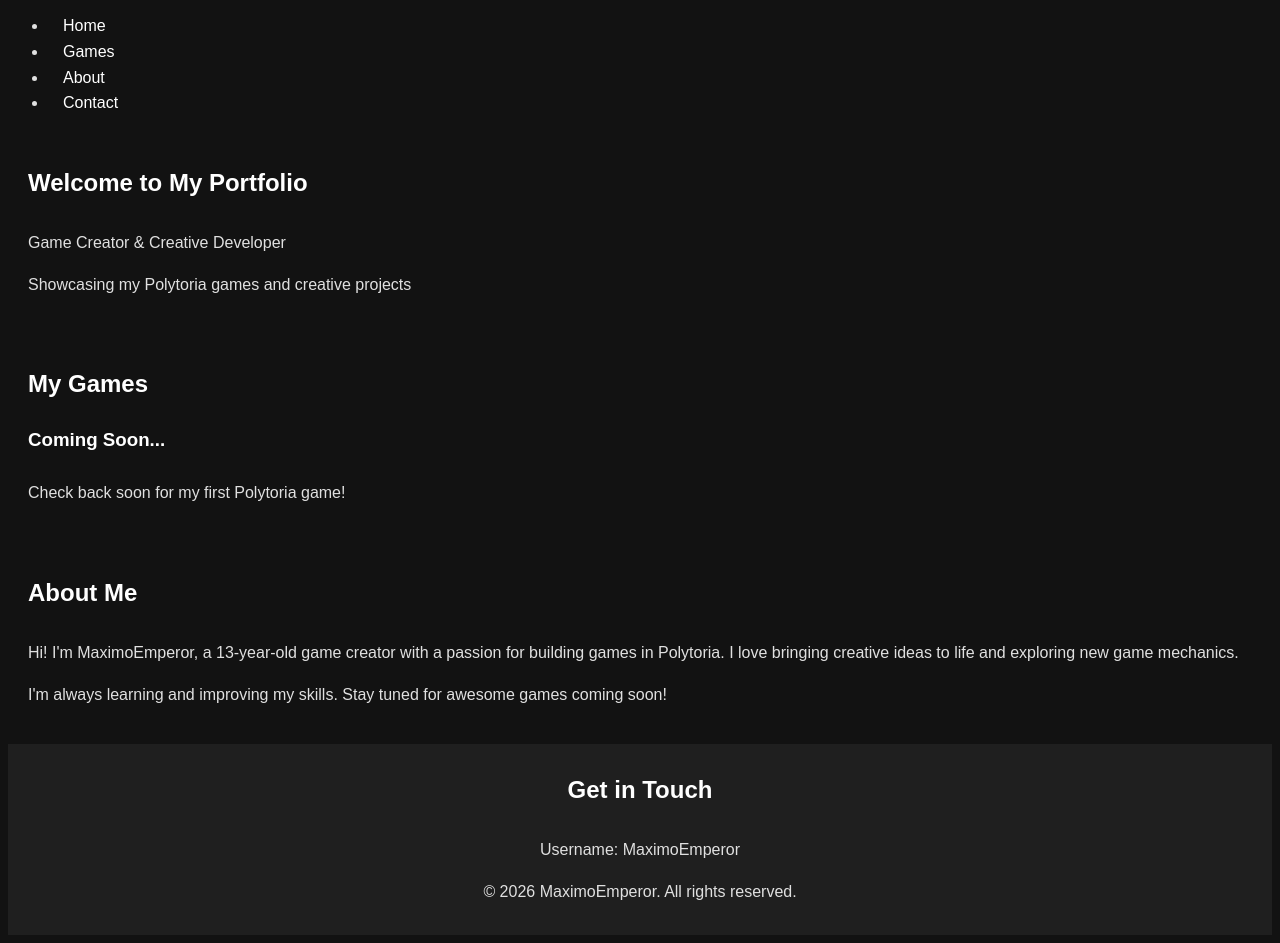
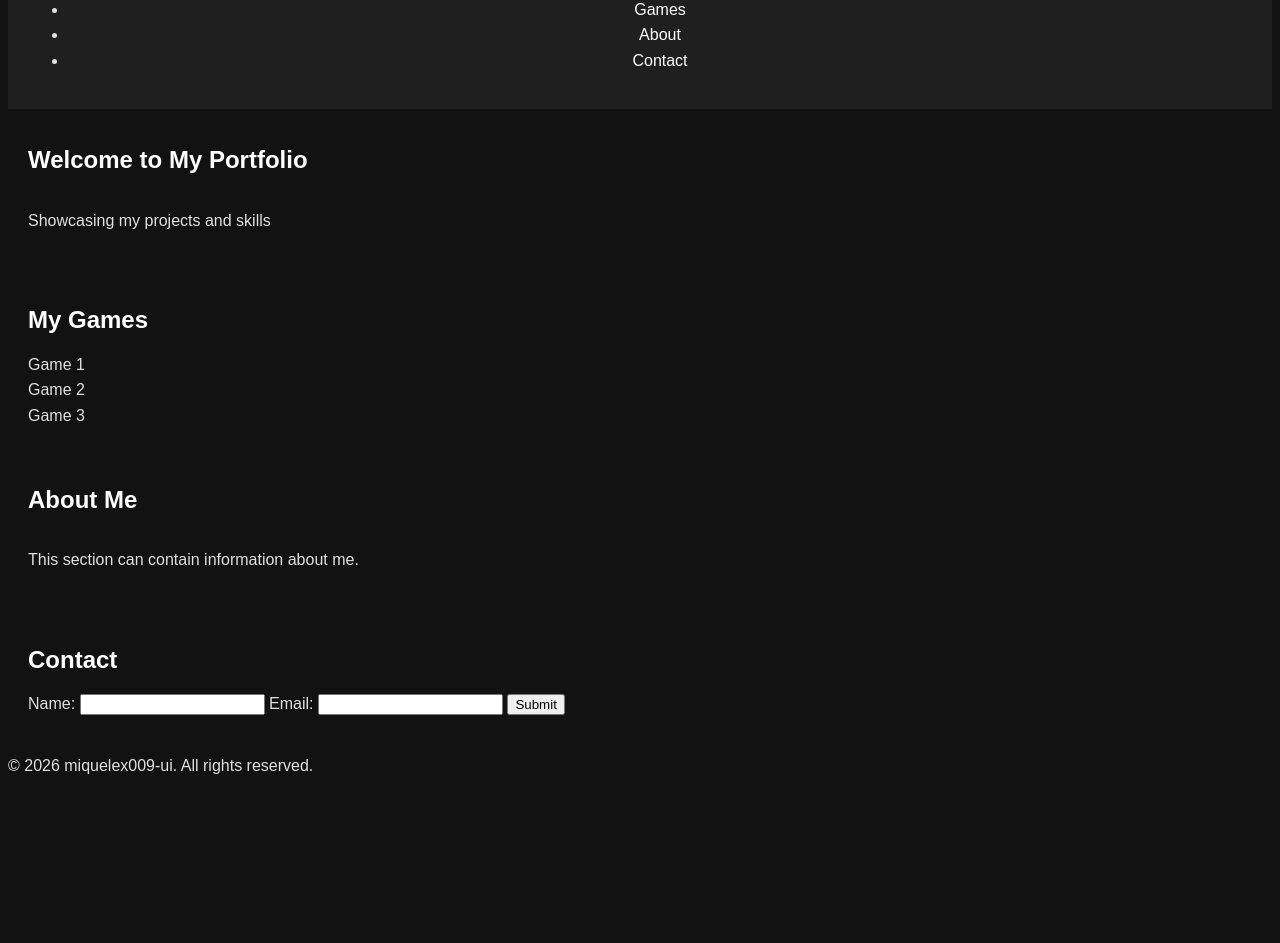
Before and after one commit to miquelex009-ui/portfolio-website, a plain HTML site: page index.html in a window 1280 px wide. Shown: the part 73-1016 px from the top of the page. After the commit the page ends 867 px from the top, so only its background shows below. Drawn offline with Linux system fonts and the light colour scheme.

Commit message:
Update index.html with modern HTML structure

```diff
--- a/index.html
+++ b/index.html
@@ -3,59 +3,50 @@
 <head>
     <meta charset="UTF-8">
     <meta name="viewport" content="width=device-width, initial-scale=1.0">
-    <title>MaximoEmperor - Portfolio</title>
     <link rel="stylesheet" href="styles.css">
+    <title>Portfolio Website</title>
 </head>
 <body>
-    <!-- Navigation Bar -->
+    <header>
         <nav class="navbar">
-        <div class="nav-container">
-            <h1 class="logo">MaximoEmperor</h1>
-            <ul class="nav-menu">
+            <ul>
                 <li><a href="#home">Home</a></li>
                 <li><a href="#games">Games</a></li>
                 <li><a href="#about">About</a></li>
                 <li><a href="#contact">Contact</a></li>
             </ul>
-        </div>
         </nav>
-
-    <!-- Hero Section -->
+    </header>
+    <main>
         <section id="home" class="hero">
-        <div class="hero-content">
-            <h2>Welcome to My Portfolio</h2>
-            <p>Game Creator & Creative Developer</p>
-            <p class="subtitle">Showcasing my Polytoria games and creative projects</p>
+            <h1>Welcome to My Portfolio</h1>
+            <p>Showcasing my projects and skills</p>
+        </section>
+        <section id="games" class="games-section">
+            <h2>My Games</h2>
+            <div class="game-list">
+                <div class="game-item">Game 1</div>
+                <div class="game-item">Game 2</div>
+                <div class="game-item">Game 3</div>
             </div>
         </section>
-
-    <!-- Games Section -->
-    <section id="games" class="games">
-        <h2>My Games</h2>
-        <div class="games-grid">
-            <div class="game-card">
-                <h3>Coming Soon...</h3>
-                <p>Check back soon for my first Polytoria game!</p>
-            </div>
-        </div>
+        <section id="about" class="about-section">
+            <h2>About Me</h2>
+            <p>This section can contain information about me.</p>
         </section>
-
-    <!-- About Section -->
-    <section id="about" class="about">
-        <h2>About Me</h2>
-        <div class="about-content">
-            <p>Hi! I'm MaximoEmperor, a 13-year-old game creator with a passion for building games in Polytoria. I love bringing creative ideas to life and exploring new game mechanics.</p>
-            <p>I'm always learning and improving my skills. Stay tuned for awesome games coming soon!</p>
-        </div>
+        <section id="contact" class="contact-section">
+            <h2>Contact</h2>
+            <form>
+                <label for="name">Name:</label>
+                <input type="text" id="name" name="name" required>
+                <label for="email">Email:</label>
+                <input type="email" id="email" name="email" required>
+                <input type="submit" value="Submit">
+            </form>
         </section>
-
-    <!-- Contact Section -->
-    <footer id="contact" class="footer">
-        <h2>Get in Touch</h2>
-        <p>Username: MaximoEmperor</p>
-        <p>&copy; 2026 MaximoEmperor. All rights reserved.</p>
+    </main>
+    <footer>
+        <p>&copy; 2026 miquelex009-ui. All rights reserved.</p>
     </footer>
-
-    <script src="script.js"></script>
 </body>
 </html>
```
Lines whose indentation alone changed are shown as unchanged.
